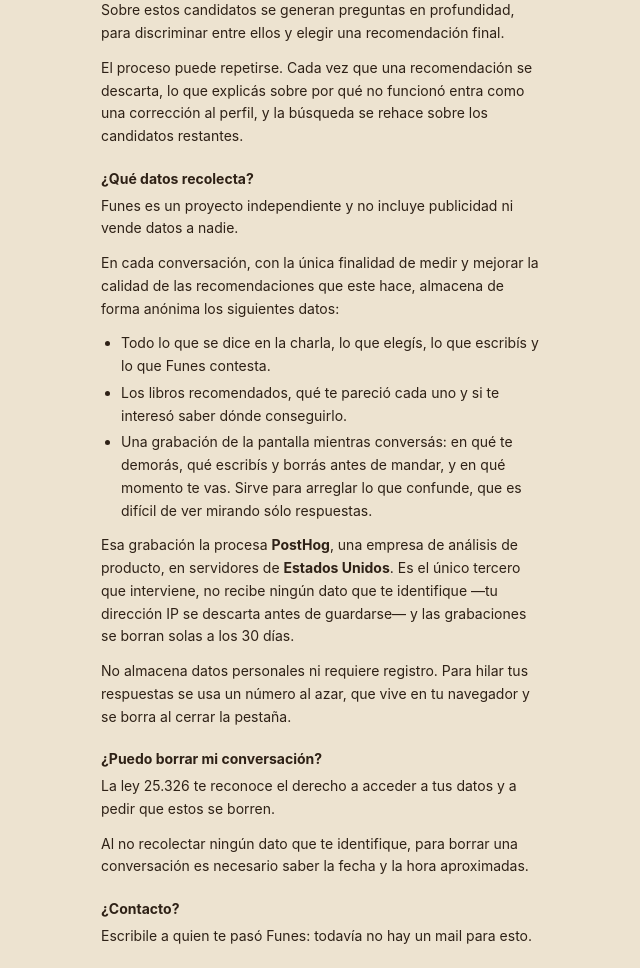
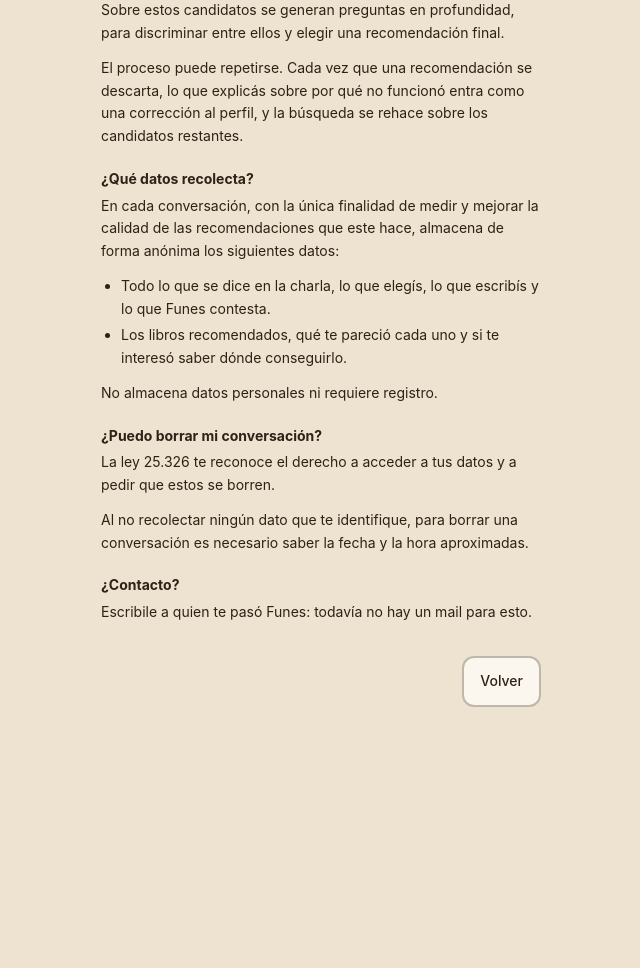
Before and after one commit to nvranco/librero, a FastAPI app: page /funes/privacidad in a window 1280 px wide. Shown: the part 603-1571 px from the top of the page, without its empty margins (319-959 px from the left). After the commit the page ends 1310 px from the top, so only its background shows below. Run offline with FastAPI, Linux system fonts and the light colour scheme; parts of the project's set-up code (start-up, migrations or seed data) failed here and were passed over; some libraries are stand-ins or nearby versions.

Commit message:
Privacidad: la seccion de datos vuelve a tres lineas
Se sacan cuatro cosas de "¿Que datos recolecta?": la frase de "proyecto
independiente y no vende datos", la viñeta de la grabacion de pantalla, el
parrafo de PostHog y la explicacion del numero al azar. Queda lo que se guarda y
la frase de que no hay datos personales ni registro.

La pagina la abre alguien que escaneo un QR en la calle y desconfia, y la que
esta escrita corta se lee: cada parrafo agregado le baja las chances de que
alguien llegue al final.

CONSTANCIA, para quien vuelva aca sin el contexto: el session replay SIGUE
ENCENDIDO en produccion, grabando la pantalla de cada conversacion y mandandola
a PostHog en Estados Unidos. La pagina dejo de mencionarlo por decision
explicita del autor, tomada despues de plantearle la consecuencia —que la pagina
pasa a decir menos de lo que el producto hace, y que la 25.326 pide informar
quien trata los datos—. No es un olvido ni un descuido de redaccion. Si alguien
quiere volver a alinear las dos cosas hay dos caminos: reponer una linea en la
lista de arriba, o sacar POSTHOG_KEY de Railway y apagar la grabacion.

Co-Authored-By: Claude Opus 5 <noreply@anthropic.com>

```diff
--- a/app/templates/funes_privacidad.html
+++ b/app/templates/funes_privacidad.html
@@ -93,10 +93,6 @@
     </p>
     <h3 class="font-bold mt-5 mb-1">¿Qué datos recolecta?</h3>
     <p class="mb-3">
-      Funes es un proyecto independiente y no incluye publicidad ni vende datos
-      a nadie.
-    </p>
-    <p class="mb-3">
       En cada conversación, con la única finalidad de medir y mejorar la calidad
       de las recomendaciones que este hace, almacena de forma anónima los
       siguientes datos:
@@ -104,21 +100,9 @@
     <ul class="list-disc pl-5 space-y-1">
       <li>Todo lo que se dice en la charla, lo que elegís, lo que escribís y lo que Funes contesta.</li>
       <li>Los libros recomendados, qué te pareció cada uno y si te interesó saber dónde conseguirlo.</li>
-      <li>Una grabación de la pantalla mientras conversás: en qué te demorás, qué
-        escribís y borrás antes de mandar, y en qué momento te vas. Sirve para
-        arreglar lo que confunde, que es difícil de ver mirando sólo respuestas.</li>
     </ul>
     <p class="mt-3">
-      Esa grabación la procesa <strong>PostHog</strong>, una empresa de análisis
-      de producto, en servidores de <strong>Estados Unidos</strong>. Es el único
-      tercero que interviene, no recibe ningún dato que te identifique —tu
-      dirección IP se descarta antes de guardarse— y las grabaciones se borran
-      solas a los 30 días.
-    </p>
-    <p class="mt-3">
-      No almacena datos personales ni requiere registro. Para hilar tus respuestas
-      se usa un número al azar, que vive en tu navegador y se borra al cerrar la
-      pestaña.
+      No almacena datos personales ni requiere registro.
     </p>
 
     <h3 class="font-bold mt-5 mb-1">¿Puedo borrar mi conversación?</h3>
```
